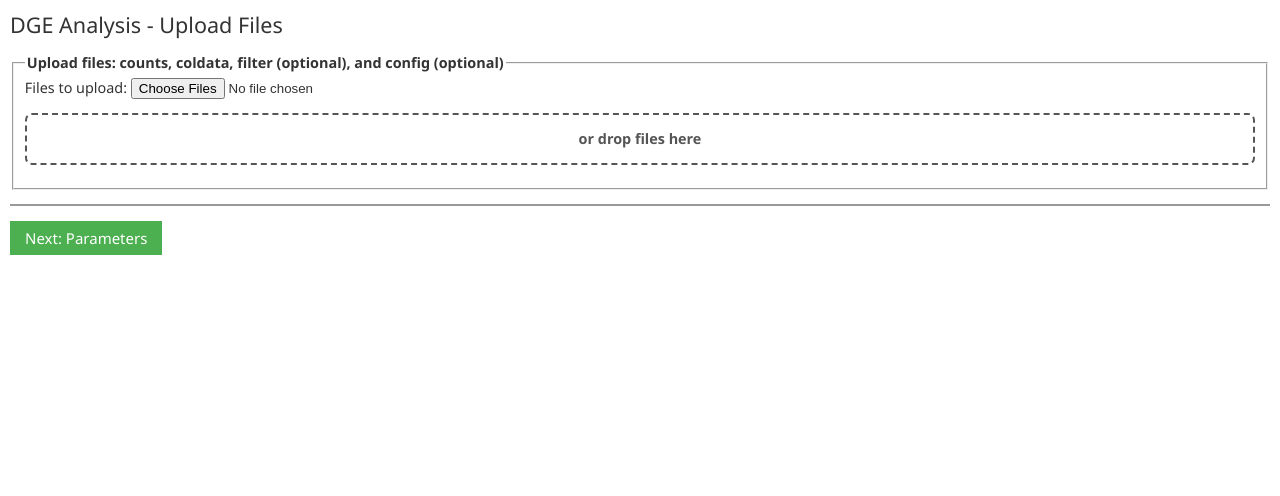
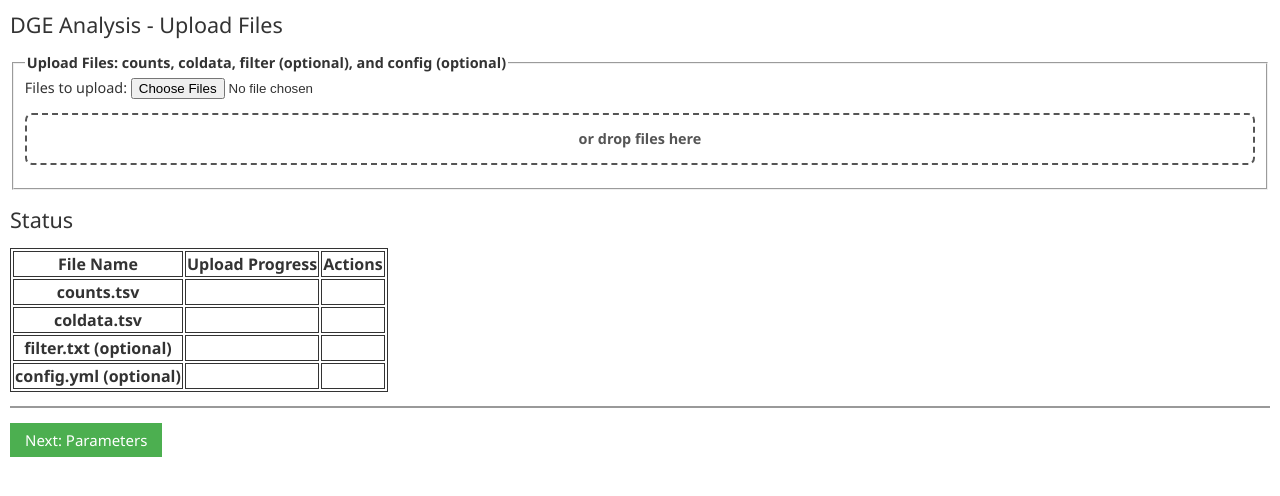
Before and after one commit to fogg-lab/gene-platform, a Flask app: template webapp/templates/uploads_form.html in a window 1280 px wide. Shown: the top 496 px of the page. Run offline with Flask 2, Linux system fonts and the light colour scheme; the template is opened without the code that fills it, so the values that code supplies are empty; parts of the project's set-up code (start-up, migrations or seed data) failed here and were passed over.

Commit message:
added upload status table, cancel buttons

```diff
--- a/webapp/app.py
+++ b/webapp/app.py
@@ -7,7 +7,7 @@ import helpers
 from datetime import timedelta
 import tempfile
 from flask import Flask, render_template, request, redirect, url_for, \
-    session, Response
+    session, Response, jsonify
 from flask_session.__init__ import Session
 
 
@@ -21,7 +21,6 @@ Session(app)
 
 '''
 backlog:
-TODO: Add button to remove uploaded file (cancel button next to progress bar)
 TODO: Validation:
         - Supplied column names must be checked against the values present in
             the data. If there is a mismatch (e.g., user entered “disease
@@ -58,7 +57,12 @@ def index():
     ensure_session_dir()
 
     user_files = os.listdir(session["user_session_dir"])
-    uploads = [filename for filename in user_files if "output" not in filename]
+    uploads = {}
+    for filename in {"counts.tsv", "coldata.tsv", "filter.txt", "config.yml"}:
+        uploads[filename] = False
+    for filename in user_files:
+        if filename in uploads:
+            uploads[filename] = True
 
     return render_template("uploads_form.html", uploads=uploads)
 
@@ -86,7 +90,19 @@ def upload():
     if standardized_filename == "config.yml":
         result["error_status"] = check_config()
 
-    return result
+    return jsonify(result)
+
+
+@app.route("/cancelupload", methods=["POST"])
+def cancelupload():
+    '''
+    removes uploaded file from user session directory
+    '''
+
+    filename = request.form.get("filename")
+    delete_user_file(filename)
+
+    return f"{filename} upload cancelled"
 
 
 @app.route("/parameters", methods=["GET"])
@@ -136,6 +152,7 @@ def display_output():
     output1.close()
 
     return render_template("results.html",output_cols=output[:1][0],output_body=output[1:])
+
 
 @app.route("/filter_display")
 def display_filtered():
@@ -259,8 +276,6 @@ def save_temp_file(file_contents, filename):
     user_file.close()
 
 
-
-
 def check_factor_levels():
     '''ensures factor levels are present in the input files'''
 
@@ -351,7 +366,7 @@ def get_session_dir():
 def generate_config(config_parameters):
     '''generates a config file using user-entered parameters'''
 
-    config_file_path = f"{session['user_session_dir']}/config.yml"
+    config_file_path = f"{session['user_session_dir']}config.yml"
     config_file = open(config_file_path, "w", encoding="UTF-8")
 
     for param in config_parameters.keys():
--- a/webapp/static/css/formatting.css
+++ b/webapp/static/css/formatting.css
@@ -116,3 +129,7 @@ pre {
 	transform: translate(-50%,-50%);
 	-ms-transform: translate(-50%,-50%);
 }
+
+table, th, td {
+	border: 1px solid;
+}
--- a/webapp/static/scripts/filedrag.js
+++ b/webapp/static/scripts/filedrag.js
@@ -76,16 +76,24 @@ Developed by Craig Buckler (@craigbuckler) of OptimalWorks.net
 			}
 
 			// create progress bar and set id for tracking
-			var o = $id("progress");
+			var progress_div_id = "progress_of_" + standard_filename + "_div"
+			var o = $id(progress_div_id);
 			var progress = o.appendChild(document.createElement("p"));
 			progress.appendChild(document.createTextNode("upload " + file.name));
 			progress.id = "progress_of_" + standard_filename;
+
+			// show progress div and cancel button
+			o.style.display = 'table-cell';
+			$id("cancel_" + standard_filename + "_button").style.display = "inline-block";
 
 			// progress bar
 			xhr.upload.addEventListener("progress", function(e) {
 				var pc = parseInt(100 - (e.loaded / e.total * 100));
 				progress.style.backgroundPosition = pc + "% 0";
 			}, false);
+
+			// show cancel button
+			$id("")
 
 			// file received/failed
 			xhr.onreadystatechange = function(e) {
@@ -94,14 +102,15 @@ Developed by Craig Buckler (@craigbuckler) of OptimalWorks.net
 						var response = JSON.parse(xhr.responseText);
 
 						// remove prior status messages
-						file_status_classname = "status_of" + standard_filename
-						old_file_status = document.getElementsByClassName(file_status_classname);
+						var file_status_classname = "status_of" + standard_filename
+						var old_file_status = document.getElementsByClassName(file_status_classname);
 						for (status_message of old_file_status) {
 							status_message.remove()
 						}
 
 						if (response.error_status) {
-							progress.className = "failure";
+							progress.className = "failed";
+							o.style.backgroundColor = "#c00";
 							Output(
 								"<p class=\"" + file_status_classname +
 								"\"><strong>Error in " + file.name + ": " +
@@ -110,6 +119,7 @@ Developed by Craig Buckler (@craigbuckler) of OptimalWorks.net
 						} else {
 							progress.className = "success";
 							progress.innerHTML = "File uploaded: " + file.name
+							o.style.backgroundColor = "#0c0";
 						}
 					}
 				}
@@ -158,13 +168,13 @@ Developed by Craig Buckler (@craigbuckler) of OptimalWorks.net
 
 	function get_standardized_filename(filename) {
 		if (filename.includes("config")) {
-			filename = "config.yml"
+			filename = "config"
 		} else if (filename.includes("count")) {
-			filename = "counts.tsv"
+			filename = "counts"
 		} else if (filename.includes("col")) {
-			filename = "coldata.tsv"
+			filename = "coldata"
 		} else if (filename.includes('filt')) {
-			filename = "filter.txt"
+			filename = "filter"
 		}
 
     	return filename
--- a/webapp/static/scripts/parameters_form.js
+++ b/webapp/static/scripts/parameters_form.js
@@ -27,7 +27,6 @@ function show_hide_parameters() {
 function submitReqListener() {
   console.log(this.responseText);
   // analysis is complete - load the results page
-  var displayReq = new XMLHttpRequest()
   window.location.href = "/display"
 }
 
--- a/webapp/templates/uploads_form.html
+++ b/webapp/templates/uploads_form.html
@@ -12,7 +12,7 @@
 <form id="upload" action="{{ url_for('upload') }}" method="POST" enctype="multipart/form-data">
 
 <fieldset>
-<legend>Upload files: counts, coldata, filter (optional), and config (optional)</legend>
+<legend>Upload Files: counts, coldata, filter (optional), and config (optional)</legend>
 
 <input type="hidden" id="MAX_FILE_SIZE" name="MAX_FILE_SIZE" value="2000000000">
 
@@ -30,11 +30,68 @@
 
 </form>
 
-<div id="progress">
-  {% for upload in uploads -%}
-    <p class="success" id="progress_of_{{upload}}">File uploaded: {{upload}}</p>
-  {%- endfor %}
-</div>
+<h1>Status</h1>
+
+<table>
+	<tr>
+		<th>File Name</th>
+		<th>Upload Progress</th>
+		<th>Actions</th>
+	</tr>
+	<tr>
+		<th>counts.tsv</th>
+		<th>
+			<div><div class="progress_div" id="progress_of_counts_div">
+			{% if uploads["counts.tsv"] -%}
+				<p class="success" id="progress_of_counts">
+					File uploaded: counts.tsv
+				</p>
+			{%- endif %}
+			</div></div>
+		</th>
+		<th><button onclick="cancel_counts()" class="cancel_button" id="cancel_counts_button">Cancel</button></th>
+	</tr>
+	<tr>
+		<th>coldata.tsv</th>
+		<th>
+			<div class="progress_div" id="progress_of_coldata_div">
+			{% if uploads["coldata.tsv"] -%}
+				<p class="success" id="progress_of_coldata">
+					File uploaded: coldata.tsv
+				</p>
+			{%- endif %}
+			</div>
+		</th>
+		<th><button onclick="cancel_coldata()" class="cancel_button" id="cancel_coldata_button">Cancel</button></th>
+	</tr>
+	<tr>
+		<th>filter.txt (optional)</th>
+		<th>
+			<div class="progress_div" id="progress_of_filter_div">
+			{% if uploads["filter.txt"] -%}
+				<p class="success" id="progress_of_filter">
+					File uploaded: filter.txt
+				</p>
+			{%- endif %}
+			</div>
+		</th>
+		<th><button onclick="cancel_filter()" class="cancel_button" id="cancel_filter_button">Cancel</button></th>
+	</tr>
+	<tr>
+		<th>config.yml (optional)</th>
+		<th>
+			<div class="progress_div" id="progress_of_config_div">
+			{% if uploads["config.yml"] -%}
+				<p class="success" id="progress_of_config">
+					File uploaded: config.yml
+				</p>
+			{%- endif %}
+			</div>
+		</th>
+		<th><button onclick="cancel_config()" class="cancel_button" id="cancel_config_button">Cancel</button></th>
+	</tr>
+
+</table>
 
 <div id="messages">
 </div>
@@ -42,5 +99,64 @@
 <p><a href="{{ url_for('parameters') }}" class="button">Next: Parameters</a></p>
 
 <script src="{{ url_for('static',filename='scripts/filedrag.js') }}"></script>
+<script>
+
+	// hide progress bar divs and cancel buttonsfor files which have not been uploaded
+	if (document.getElementById("progress_of_counts") == null) {
+		document.getElementById("progress_of_counts_div").style.display = 'none';
+		document.getElementById("cancel_counts_button").style.display = 'none';
+	}
+	if (document.getElementById("progress_of_coldata") == null) {
+		document.getElementById("progress_of_coldata_div").style.display = 'none';
+		document.getElementById("cancel_coldata_button").style.display = 'none';
+	}
+	if (document.getElementById("progress_of_filter") == null) {
+		document.getElementById("progress_of_filter_div").style.display = 'none';
+		document.getElementById("cancel_filter_button").style.display = 'none';
+	}
+	if (document.getElementById("progress_of_config") == null) {
+		document.getElementById("progress_of_config_div").style.display = 'none';
+		document.getElementById("cancel_config_button").style.display = 'none';
+	}
+
+	function cancelReqListener() {
+		// file upload successfully cancelled
+		console.log(this.responseText);
+	}
+
+	function cancel_counts() {
+		cancel("counts.tsv");
+	}
+
+	function cancel_coldata() {
+		cancel("coldata.tsv");
+	}
+
+	function cancel_filter() {
+		cancel("filter.txt");
+	}
+
+	function cancel_config() {
+		cancel("config.yml");
+	}
+
+	function cancel(filename, progress_bar_id) {
+		var cancelReq = new XMLHttpRequest();
+		filename_base = filename.split(".")[0];
+		var progress_bar_id = "progress_of_" + filename_base;
+		cancelReq.addEventListener("load", cancelReqListener);
+		cancelReq.open("POST", "/cancelupload");
+		cancelReq.setRequestHeader("Content-type", "application/x-www-form-urlencoded");
+		var cancel_req_query = "filename=" + filename;
+		var file_progress_bar = document.getElementById(progress_bar_id);
+		file_progress_bar.remove();
+		cancelReq.send(cancel_req_query);
+		// hide the cancel button and progress bar div
+		var cancel_button_id = "cancel_" + filename_base + "_button"
+		document.getElementById(progress_bar_id + "_div").style.display = 'none';
+		document.getElementById(cancel_button_id).style.display = 'none';
+	}
+
+</script>
 
 </body>
```
Also changed, not shown: other parts of webapp/static/css/formatting.css (+19 -6 lines), webapp/helpers.py (+8 -1 lines).
